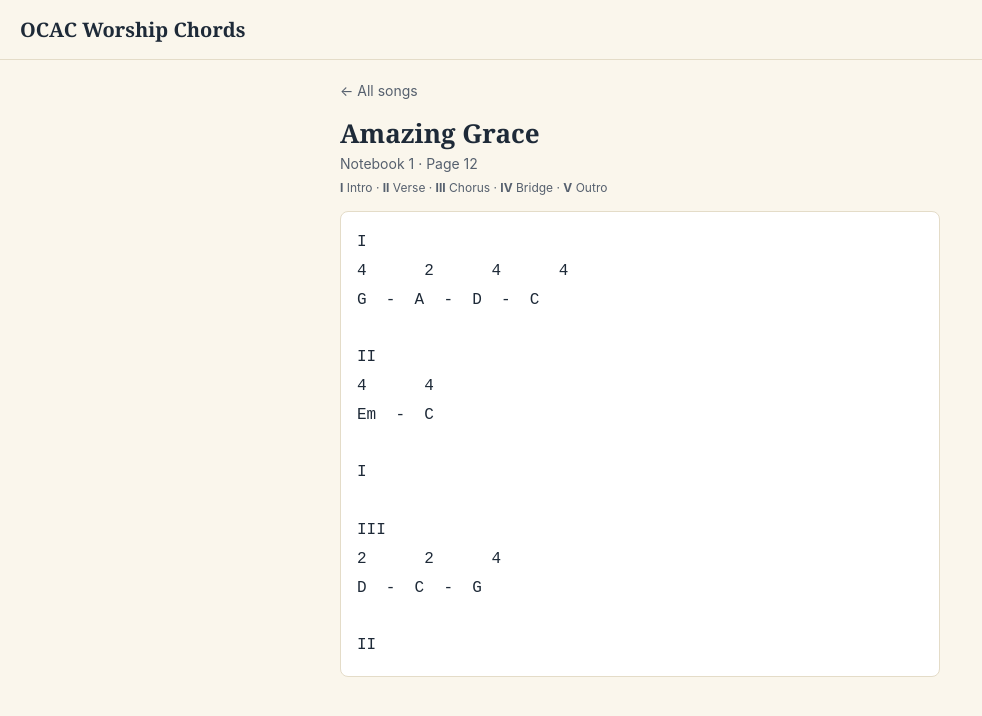
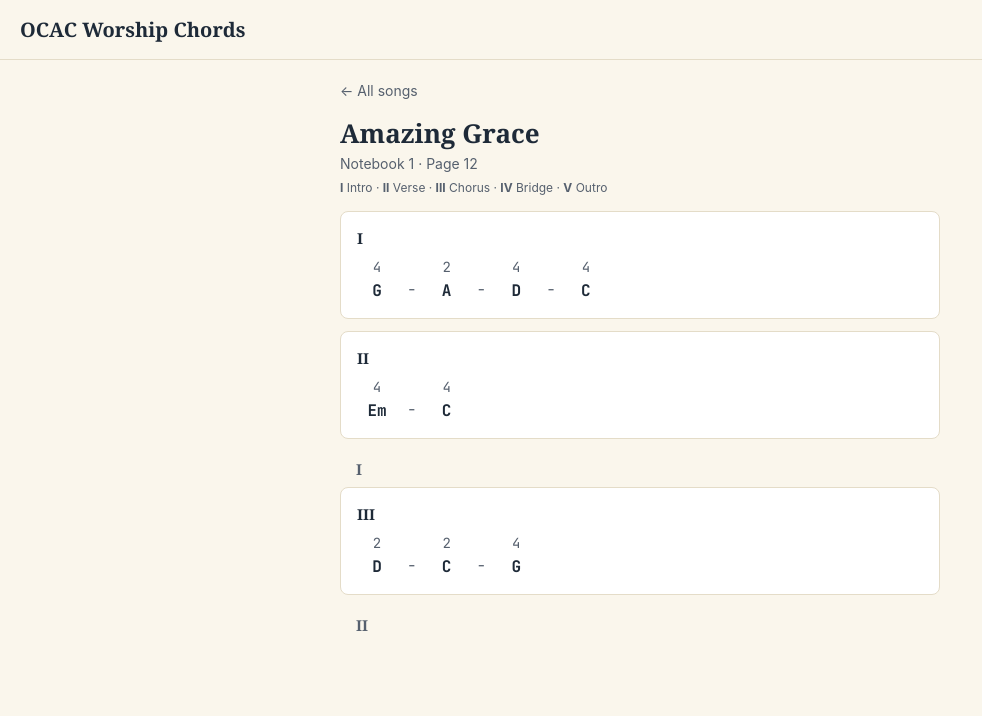
Before and after one commit to jsevidev/ocac-worship-chords, a Jekyll site: the page built from _songs/amazing-grace.md, in a window 1280 px wide. Shown: the top 716 px of the page, without its empty margins (0-982 px from the left). Built offline with Jekyll 4.4.1, drawn with Linux system fonts in a browser that asks for light colours.

Commit message:
Fix beat-over-chord alignment on song pages.
Parse chord blocks into aligned columns for display, center beats in the builder, and correct amazing-grace spacing.

Co-authored-by: Cursor <cursoragent@cursor.com>

````diff
--- a/_layouts/default.html
+++ b/_layouts/default.html
@@ -4,6 +4,8 @@
   <meta charset="UTF-8">
   <meta name="viewport" content="width=device-width, initial-scale=1.0">
   <title>{% if page.title %}{{ page.title }} &middot; {% endif %}{{ site.title }}</title>
+  <link rel="preconnect" href="https://fonts.googleapis.com">
+  <link href="https://fonts.googleapis.com/css2?family=JetBrains+Mono:wght@400;500;700&display=swap" rel="stylesheet">
   <link rel="stylesheet" href="{{ '/assets/css/style.css' | relative_url }}">
 </head>
 <body>
--- a/_layouts/song.html
+++ b/_layouts/song.html
@@ -9,4 +9,5 @@ layout: default
   <div class="chord-block">
     {{ content }}
   </div>
+  <script src="{{ '/assets/js/chord-display.js' | relative_url }}"></script>
 </article>
--- a/_songs/amazing-grace.md
+++ b/_songs/amazing-grace.md
@@ -5,7 +5,7 @@ page: 12
 ---
 ```
 I
-4      2      4      4
+4     2     4     4
 G  -  A  -  D  -  C
 
 II
@@ -15,7 +15,7 @@ Em  -  C
 I
 
 III
-2      2      4
+2     2     4
 D  -  C  -  G
 
 II
--- a/assets/css/style.css
+++ b/assets/css/style.css
@@ -133,7 +133,7 @@ main{
   margin: 0 0 20px;
 }
 .chord-block pre{
-  font-family: 'Courier New', Courier, monospace;
+  font-family: 'JetBrains Mono', 'Courier New', Courier, monospace;
   font-size: 16px;
   line-height: 1.8;
   background: var(--white);
@@ -142,7 +142,66 @@ main{
   padding: 16px;
   overflow-x: auto;
   white-space: pre;
+  font-variant-numeric: tabular-nums;
+}
+
+.chord-section{
+  background: var(--white);
+  border: 1px solid var(--paper-rule);
+  border-radius: 8px;
+  padding: 16px;
+  margin-bottom: 12px;
+}
+.chord-section:last-child{ margin-bottom: 0; }
+.section-label{
+  font-family: Georgia, serif;
+  font-weight: 700;
+  font-size: 15px;
+  margin-bottom: 10px;
+  color: var(--ink);
+}
+.chord-repeat{
+  font-family: Georgia, serif;
+  font-weight: 700;
+  font-size: 15px;
+  padding: 8px 16px;
+  color: var(--ink-soft);
+}
+.chord-row{
+  display: flex;
+  flex-wrap: wrap;
+  align-items: flex-end;
+  gap: 0;
+  margin-bottom: 10px;
+  font-family: 'JetBrains Mono', 'Courier New', Courier, monospace;
+  font-size: 16px;
+  font-variant-numeric: tabular-nums;
+}
+.chord-row:last-child{ margin-bottom: 0; }
+.chord-pair{
+  display: flex;
+  flex-direction: column;
+  align-items: center;
+  min-width: 2.5em;
+}
+.chord-pair .beat{
+  font-size: 14px;
+  color: var(--ink-soft);
+  line-height: 1.4;
+  margin-bottom: 2px;
+}
+.chord-pair .chord{
+  font-weight: 700;
+  color: var(--ink);
+  line-height: 1.4;
+}
+.chord-sep{
+  align-self: flex-end;
+  padding: 0 10px 2px;
+  color: var(--ink-soft);
+  font-weight: 400;
 }
 @media (max-width: 480px){
-  .chord-block pre{ font-size: 15px; }
+  .chord-block pre,
+  .chord-row{ font-size: 15px; }
 }
--- /dev/null
+++ b/assets/js/chord-display.js
@@ -0,0 +1,103 @@
+document.addEventListener('DOMContentLoaded', function () {
+  var block = document.querySelector('.chord-block');
+  if (!block) return;
+
+  var pre = block.querySelector('pre');
+  if (!pre) return;
+
+  var text = pre.textContent.trim();
+  if (!text) return;
+
+  var rendered = renderChordBlock(text);
+  if (!rendered) return;
+
+  block.innerHTML = rendered;
+});
+
+function isNumeral(line) {
+  return /^[IVXLCivxlc]+$/.test(line.trim());
+}
+
+function isBeatLine(line) {
+  return /^\d[\d\s]*$/.test(line.trim());
+}
+
+function isChordLine(line) {
+  return /[A-Ga-g]/.test(line) && (line.indexOf(' - ') !== -1 || /^[A-Ga-g#b\d\/]+$/.test(line.trim()));
+}
+
+function parsePairs(beatLine, chordLine) {
+  var beats = beatLine.match(/\d+/g) || [];
+  var chords = chordLine.split(/\s+-\s+/).map(function (s) { return s.trim(); }).filter(Boolean);
+  if (beats.length !== chords.length || beats.length === 0) return null;
+  var pairs = [];
+  for (var i = 0; i < beats.length; i++) {
+    pairs.push({ beat: beats[i], chord: chords[i] });
+  }
+  return pairs;
+}
+
+function renderRow(pairs) {
+  var html = '<div class="chord-row">';
+  pairs.forEach(function (pair, i) {
+    if (i > 0) html += '<span class="chord-sep">-</span>';
+    html += '<div class="chord-pair"><span class="beat">' + pair.beat + '</span><span class="chord">' + pair.chord + '</span></div>';
+  });
+  html += '</div>';
+  return html;
+}
+
+function renderChordBlock(text) {
+  var lines = text.split('\n');
+  var html = '';
+  var i = 0;
+  var parsedAny = false;
+
+  while (i < lines.length) {
+    var line = lines[i].trim();
+
+    if (!line) {
+      i++;
+      continue;
+    }
+
+    if (isNumeral(line)) {
+      var next = (i + 1 < lines.length) ? lines[i + 1].trim() : '';
+      var after = (i + 2 < lines.length) ? lines[i + 2].trim() : '';
+
+      if (isBeatLine(next) && isChordLine(after)) {
+        html += '<div class="chord-section"><div class="section-label">' + line + '</div>';
+        i++;
+
+        while (i < lines.length) {
+          var beatLine = lines[i].trim();
+          var chordLine = (i + 1 < lines.length) ? lines[i + 1].trim() : '';
+
+          if (!beatLine || isNumeral(beatLine)) break;
+          if (!isBeatLine(beatLine) || !isChordLine(chordLine)) break;
+
+          var pairs = parsePairs(beatLine, chordLine);
+          if (!pairs) return null;
+
+          html += renderRow(pairs);
+          parsedAny = true;
+          i += 2;
+
+          if (i < lines.length && !lines[i].trim()) i++;
+        }
+
+        html += '</div>';
+        continue;
+      }
+
+      html += '<div class="chord-repeat">' + line + '</div>';
+      parsedAny = true;
+      i++;
+      continue;
+    }
+
+    return null;
+  }
+
+  return parsedAny ? html : null;
+}
````
Also changed, not shown: builder/chord-sheet-builder.html (+11 -3 lines), README.md.
